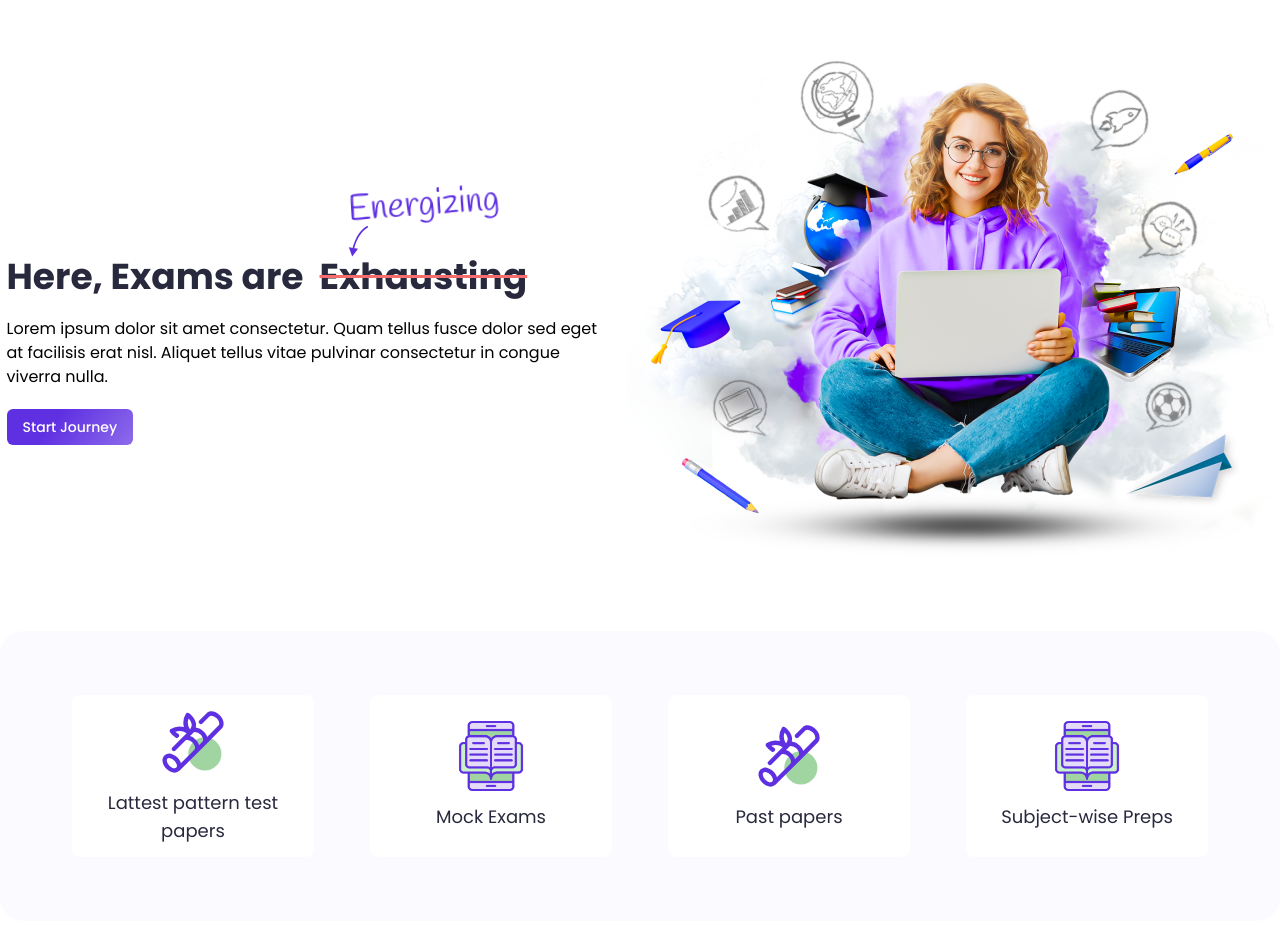
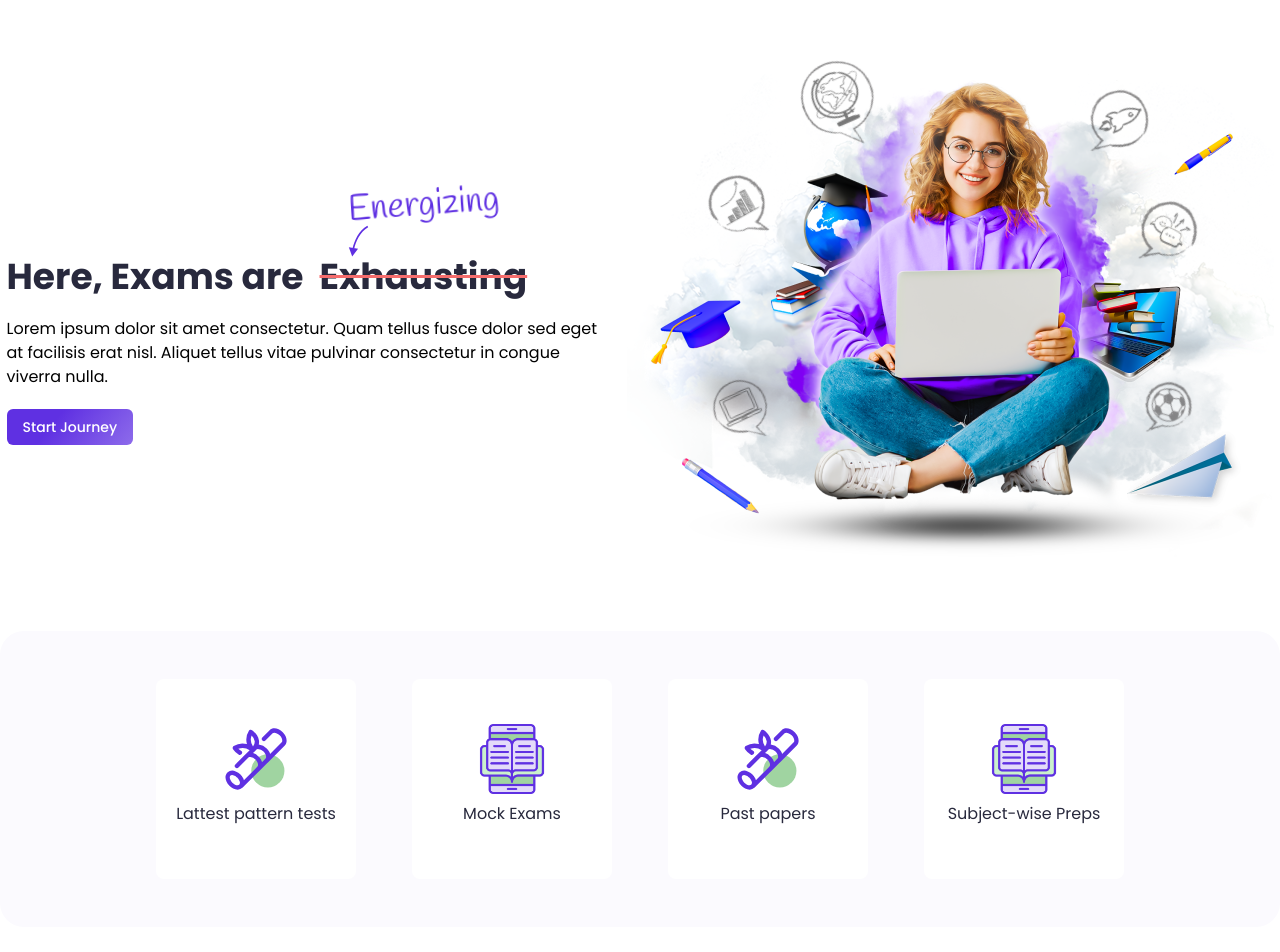
Before and after one commit to hammas-19/knowgistic, a Nuxt app: page / in a window 1280 px wide. Shown: the top 952 px of the page. Built offline with nearby package versions, Linux system fonts and the light colour scheme.

Commit message:
style: Redesigned why  us  section

```diff
--- a/components/testimonials.vue
+++ b/components/testimonials.vue
@@ -85,7 +85,7 @@
 
                 <span v-for="items in 20" class="element md:h-52 h-36 md:w-52 w-36">
 
-                    <article class=" rounded-xl border border-gray-700 bg-pGray p-1">
+                    <article class=" rounded-xl border border-gray-700 bg-[#f7f4ff] p-1">
                         <div class="flex items-center">
                             <img alt="Developer"
                                 src="https://images.unsplash.com/photo-1614644147724-2d4785d69962?ixlib=rb-1.2.1&ixid=MnwxMjA3fDB8MHxwaG90by1wYWdlfHx8fGVufDB8fHx8&auto=format&fit=crop&w=928&q=80"
--- a/components/whyUs.vue
+++ b/components/whyUs.vue
@@ -1,55 +1,69 @@
+<style scoped>
+.content {
+    /* display: none; */
+    height: 0px;
+    overflow: hidden;
+}
+
+.body:hover .content {
+    /* display: block; */
+    height: 50px;
+}
+</style>
 <template>
     <section
         class="text-ebonyClay bg-selago md:rounded-3xl rounded-xl lg:container mx-3 lg:mx-auto flex justify-center px-2">
-        <div class=" md:p-16 p-5 grid md:grid-cols-4 grid-cols-2 lg:gap-14 md:gap-10 gap-5">
+        <div class=" lg:p-12 p-2 grid md:grid-cols-4 grid-cols-2 lg:gap-14 md:gap-10 gap-5">
 
-            <div @click="opencontent = !opencontent" v-for="data in data"
-                class="cursor-pointer bg-white p-3 rounded-lg flex flex-col gap-3 items-center justify-center md:max-w-[320px] max-w-[140px]">
+            <div v-for="data in data"
+                class="body cursor-pointer bg-white hover:bg-[#f7f4ff] p-3 rounded-lg flex flex-col gap-2 items-center justify-center lg:w-[200px] md:w-[160px] w-[140px] min-h-[200px] text-xs text-center">
 
                 <span>
                     <img :src="data.img" class="max-w-[70px]" alt="">
                 </span>
-                <span class="md:text-lg text-sm text-center">
+                <span class="md:text-base text-sm text-center">
                     {{ data.title }}
                 </span>
-                <span v-show="opencontent">
+
+                <div class="content w-[96%] transition-all duration-300">
                     {{ data.content }}
-                </span>
+                </div>
+
             </div>
 
         </div>
     </section>
 </template>
 <script setup>
-const opencontent = ref(false);
-
-const currentTab = "'1'"
-const tabs = ["'Tab 1', 'Tab 2', 'Tab 3'"]
 
 const data = [
     {
-        title: "Lattest pattern test papers",
+        title: "Lattest pattern tests",
         img: '/banners/certificate.svg',
         tab: '1',
-        content: "content for 1"
+        content: "content for 1 that does'nt exist here but we are tryna figure, content for 1 that does'nt exist here but we are tryna figure, content for 1 that does'nt exist here but we are tryna figure",
+        katapita: ["content"]
     },
     {
         title: "Mock Exams",
         img: '/banners/online-education-app.png',
         tab: '2',
-        content: "content for 2"
+        content: "content for 2 that does'nt exist here but we are tryna figure",
+        katapita: ["content"]
     },
     {
         title: "Past papers",
         img: '/banners/certificate.svg',
         tab: '3',
-        content: "content for 3"
+        content: "content for 3 that does'nt exist here but we are tryna figure",
+        katapita: ["content"]
     },
     {
         title: "Subject-wise Preps",
         img: '/banners/online-education-app.png',
         tab: '4',
-        content: "content for 4"
+        content: "content for 4 that does'nt exist here but we are tryna figure",
+        katapita: ["content"]
     },
 ]
 
--- a/pages/aboutUs.vue
+++ b/pages/aboutUs.vue
@@ -22,12 +22,12 @@
                 <h1 class="text-xl">A letter from the founders</h1>
                 <div
                     class="relative md:max-w-[65%] max-w-[98%] md:p-10 py-6 md:px-10 px-4 rounded-xl bg-whiteLilac text-ebonyClay ">
-                    <img src="images/hero/World.svg"
+                    <img src="/images/hero/World.svg"
                         class="md:block hidden bg-[#ccf5cc] w-[85px] rounded-full absolute md:-top-12 -top-5 md:right-[20%] right-0"
                         alt="World">
-                    <img src="images/hero/Data.svg"
+                    <img src="/images/hero/Data.svg"
                         class="md:block hidden bg-[#f7f98d] w-[85px] rounded-full absolute -left-12 top-[30%]" alt="World">
-                    <img src="images/hero/Rocket.svg"
+                    <img src="/images/hero/Rocket.svg"
                         class="md:block hidden  bg-[#9dc6ff] rounded-full absolute -bottom-12  right-[35%]" alt="World">
 
                     <span class="leading-10">
```
